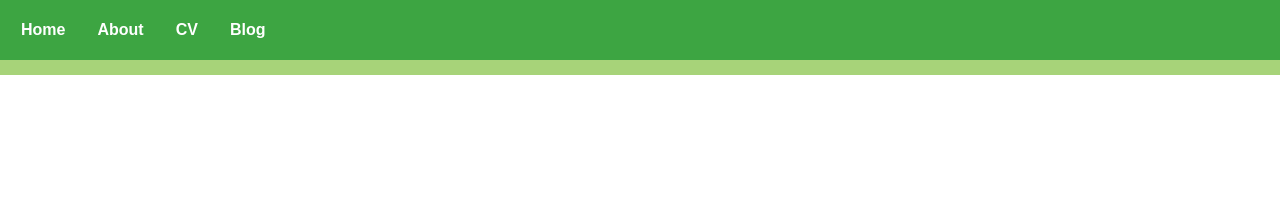
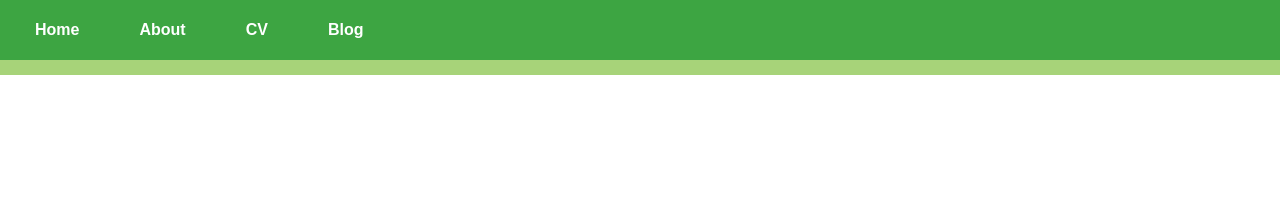
Before and after one commit to finerbrighterlighter/finerbrighterlighter.github.io, a Jekyll site: the page built from index.html, in a window 1280 px wide. Shown: the top 213 px of the page. Built offline with Jekyll 4.4.1, drawn with Linux system fonts in a browser that asks for light colours; nearby versions of some CDN libraries; some web fonts are replaced.

Commit message:
mobile push

```diff
--- a/css/main.css
+++ b/css/main.css
@@ -38,7 +38,7 @@
   display: block;
   color: #ffffff;
   text-align: center;
-  padding: 14px 16px;
+  padding: 14px 30px;
   text-decoration: none;
   font-family: 'Source Serif Pro', sans-serif;
   font-weight: bold;
@@ -71,7 +71,7 @@
 
 /* The "responsive" class is added to the topnav with JavaScript when the user clicks on the icon. This class makes the topnav look good on small screens (display the links vertically instead of horizontally) */
 @media screen and (max-width: 600px) {
-  .topnav.responsive {position: relative;}
+  .topnav.responsive {position: fixed;}
   .topnav.responsive a.icon {
     position: absolute;
     right: 0;
```
